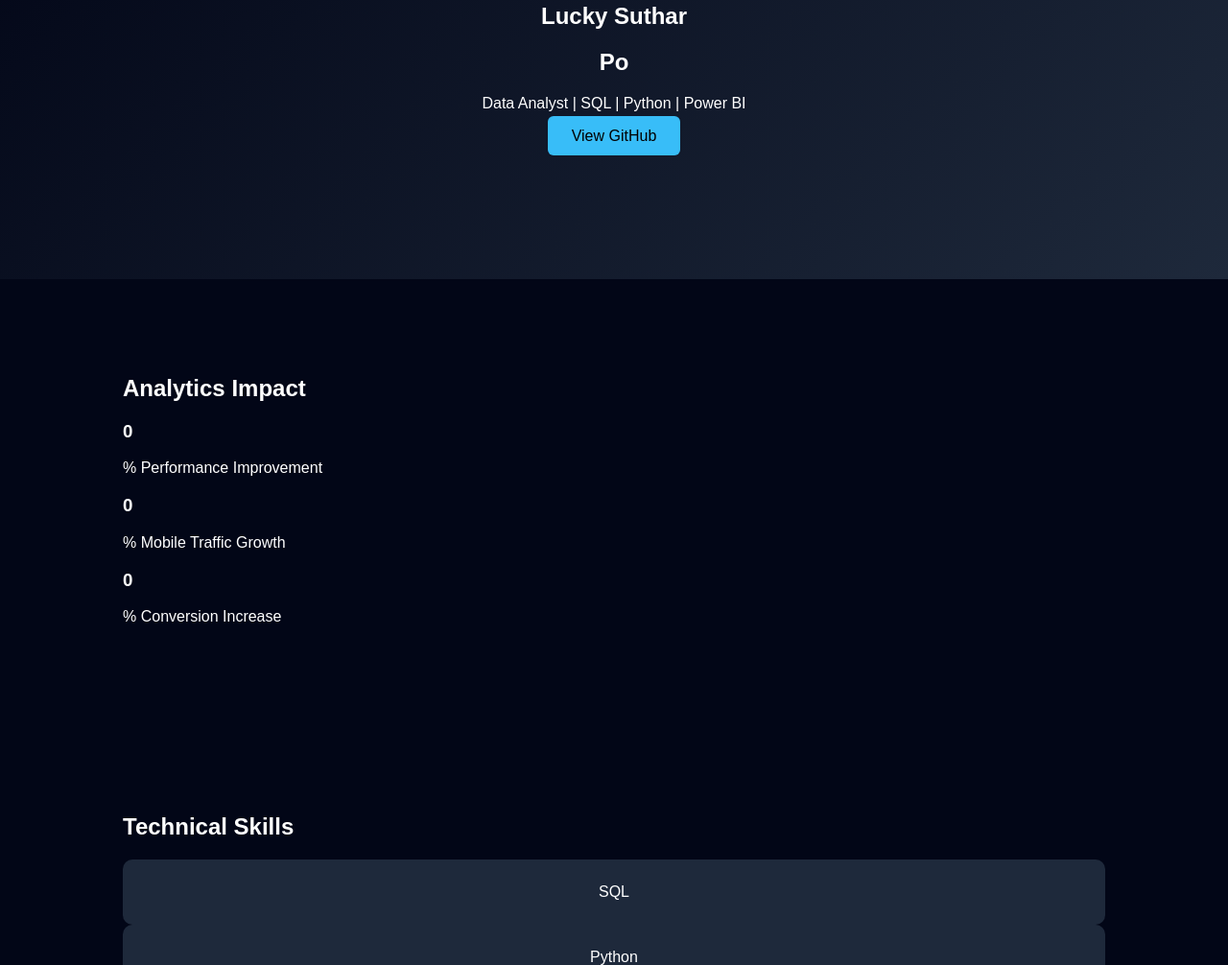
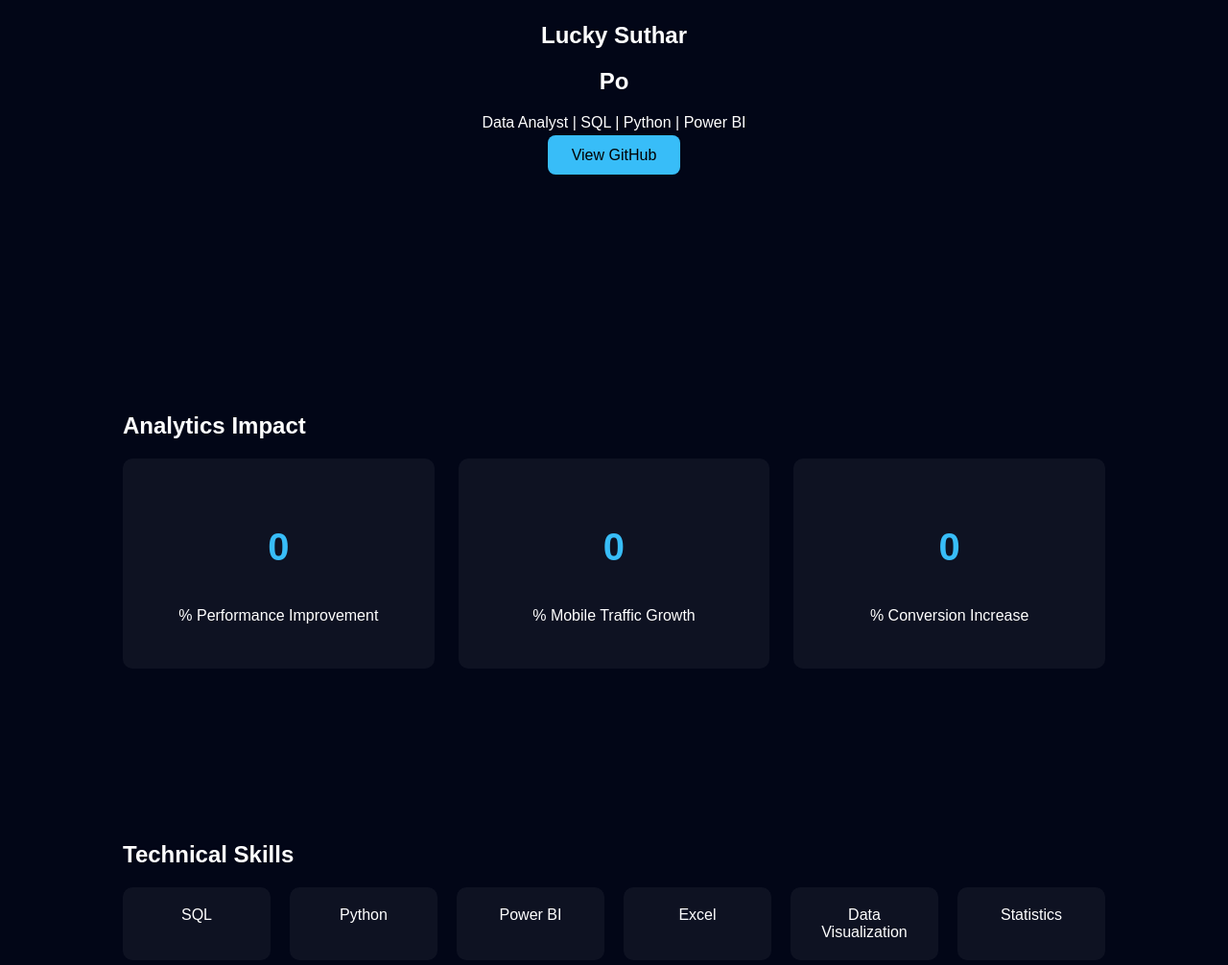
Before and after one commit to Luckysuthar17/portfolio-website, a plain HTML site: page index.html in a window 1280 px wide. Shown: the part 265-1271 px from the top of the page at 96% size. Drawn offline with nearby package versions, Linux system fonts and the light colour scheme.

Commit message:
Refactor CSS styles for layout and design improvements

```diff
--- a/style.css
+++ b/style.css
@@ -1,106 +1,137 @@
 body{
+
 margin:0;
 font-family:Arial;
 background:#020617;
 color:white;
+overflow-x:hidden;
+
 }
 
+#particles-js{
+
+position:fixed;
+width:100%;
+height:100%;
+z-index:-1;
+
+}
+
+
 nav{
+
 display:flex;
 justify-content:space-between;
 padding:20px 10%;
-background:#020617;
-position:sticky;
-top:0;
+
 }
 
 nav ul{
+
 display:flex;
 gap:20px;
 list-style:none;
+
 }
 
 nav a{
+
 color:white;
 text-decoration:none;
+
 }
 
+
 .hero{
+
 text-align:center;
-padding:140px 20px;
-background:linear-gradient(135deg,#020617,#1e293b);
+padding:160px 20px;
+
 }
 
+
 .btn{
+
 background:#38bdf8;
+padding:12px 25px;
+border-radius:8px;
 color:black;
-padding:12px 25px;
-border-radius:6px;
 text-decoration:none;
+
 }
 
+
 section{
+
 padding:80px 10%;
+
 }
 
-h2{
-margin-bottom:20px;
+
+.stats-grid{
+
+display:grid;
+grid-template-columns:repeat(auto-fit,minmax(200px,1fr));
+gap:25px;
+
 }
 
-.skill-bar{
-background:#1e293b;
-height:10px;
+.stat{
+
+background:rgba(255,255,255,0.05);
+padding:30px;
 border-radius:10px;
-margin-bottom:20px;
+text-align:center;
+
 }
 
-.skill-fill{
-height:10px;
-background:linear-gradient(90deg,#38bdf8,#6366f1);
+
+.counter{
+
+font-size:40px;
+color:#38bdf8;
+
 }
 
-.sql{width:85%}
-.powerbi{width:80%}
-.python{width:70%}
-.excel{width:90%}
 
-.kpi-grid{
+.skills-grid{
+
 display:grid;
-grid-template-columns:repeat(auto-fit,minmax(200px,1fr));
+grid-template-columns:repeat(auto-fit,minmax(150px,1fr));
 gap:20px;
-margin:30px 0;
+
 }
 
+
 .card{
-background:#1e293b;
-padding:25px;
+
+background:rgba(255,255,255,0.05);
+padding:20px;
 border-radius:10px;
 text-align:center;
+transition:0.3s;
+
 }
 
+.card:hover{
+
+transform:translateY(-8px);
+
+}
+
+
 canvas{
+
 background:#1e293b;
 padding:20px;
 border-radius:10px;
+
 }
 
-.project-grid{
-display:grid;
-grid-template-columns:repeat(auto-fit,minmax(250px,1fr));
-gap:25px;
-}
-
-.project-card{
-background:#1e293b;
-padding:25px;
-border-radius:10px;
-}
-
-.project-card a{
-color:#38bdf8;
-}
 
 #github img{
+
 width:100%;
 max-width:800px;
+
 }
```
